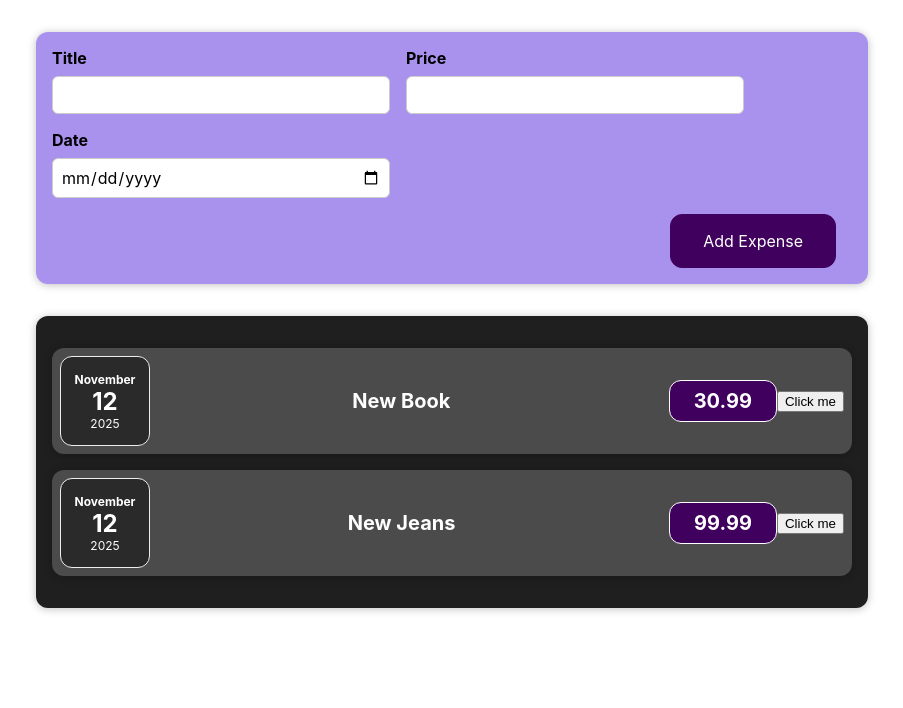
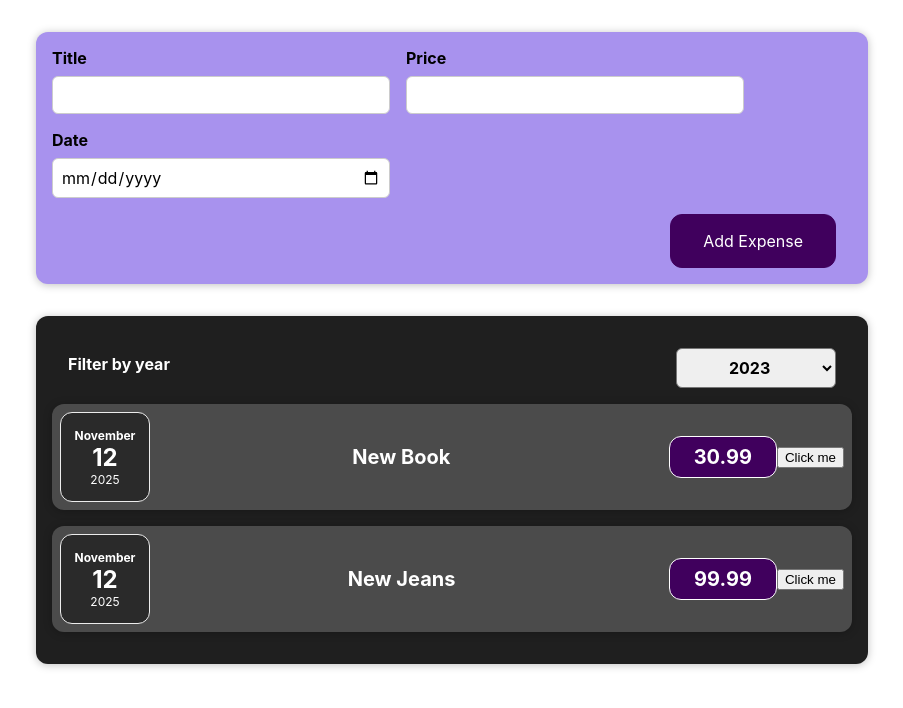
Before and after one commit to matssaaren/expenses, a React (Create React App) app: page / in a window 1280 px wide. Shown: the top 708 px of the page, without its empty margins (188-1091 px from the left). Built offline with nearby package versions, Linux system fonts and the light colour scheme.

Commit message:
12. Ülesanne 4 - sisekomponendi andmete suunami

```diff
--- a/src/App.js
+++ b/src/App.js
@@ -3,18 +3,18 @@ import Expenses from './components/Expenses/Expenses'
 import NewExpense from './components/NewExpense/NewExpense'
 function App() {
   // Pooleli 7. Komponentide kompositsioon ja failis Card.js
-  const expenses = [
+  const DUMMY_EXPENSES = [
     {
       key: 1,
       date: new Date(2025, 10, 12),
       title: 'New Book',
-      price: 30.99
+      amount: 30.99
     },
     {
       key: 2,
       date: new Date(2025, 10, 12),
       title: 'New Jeans',
-      price: 99.99
+      amount: 99.99
     }
   ]
 
@@ -26,7 +26,7 @@ function App() {
   return (
     <div className="App">
       <NewExpense onAddExpense={addExpenseHandler}/>
-      <Expenses expenses={expenses} />
+      <Expenses expenses={DUMMY_EXPENSES} />
     </div>
   );
 }
--- a/src/components/Expenses/ExpenseItem.js
+++ b/src/components/Expenses/ExpenseItem.js
@@ -19,7 +19,7 @@ const ExpenseItem = (props) => {
             <ExpenseDate date={props.ExpenseData.date}/>
             <div className='expense-item__description'>
                 <h2>{title}</h2>
-                <div className='expense-item__price'>{props.ExpenseData.price}</div>
+                <div className='expense-item__price'>{props.ExpenseData.amount}</div>
             </div>
             <button onClick={clickHandler}>Click me</button>
         </Card>
--- a/src/components/Expenses/Expenses.js
+++ b/src/components/Expenses/Expenses.js
@@ -1,11 +1,21 @@
 import ExpenseItem from './ExpenseItem';
 import './Expenses.css'
 import Card from '../UI/Card'
+import ExpensesFilter from './ExpensesFilter';
+import { useState } from 'react';
+
 const Expenses = (props) => {
 
+    const [filteredYear, setFilteredYear] = useState('2023');
+
+    const filterChangeHandler = (selectedYear) => {
+        setFilteredYear(selectedYear)
+        console.log('Selected Year is ' + selectedYear)
+    }
 
     return (
         <Card className="expenses">
+            <ExpensesFilter selected={filteredYear} onChangeFilter={filterChangeHandler}/>
             {props.expenses.map((expense) => (
                 <ExpenseItem ExpenseData={expense}/>
         ))}
--- /dev/null
+++ b/src/components/Expenses/ExpensesFilter.css
@@ -0,0 +1,24 @@
+.expenses-filter {
+    color: white;
+    padding: 0 1rem;
+}
+
+.expenses-filter__control {
+    display: flex;
+    width: 100%;
+    align-items: center;
+    justify-content: space-between;
+    margin: 1rem 0;
+}
+
+.expenses-filter label {
+    font-weight: bold;
+    margin-bottom: 0.5rem;
+}
+
+.expenses-filter select {
+    font: inherit;
+    padding: 0.5rem 3rem;
+    font-weight: bold;
+    border-radius: 6px;
+}
--- /dev/null
+++ b/src/components/Expenses/ExpensesFilter.js
@@ -0,0 +1,24 @@
+import React from 'react';
+
+import './ExpensesFilter.css';
+
+const ExpensesFilter = (props) => {
+    const dropdownChangeHandler = (event) => {
+        props.onChangeFilter(event.target.value);
+    }
+
+    return (
+        <div className='expenses-filter'>
+            <div className='expenses-filter__control'>
+                <label>Filter by year</label>
+                <select value={props.selected} onChange={dropdownChangeHandler}>
+                    <option value='2023'>2023</option>
+                    <option value='2024'>2024</option>
+                    <option value='2025'>2025</option>
+                </select>
+            </div>
+        </div>
+    );
+};
+
+export default ExpensesFilter;
--- a/src/components/NewExpense/ExpenseForm.js
+++ b/src/components/NewExpense/ExpenseForm.js
@@ -4,27 +4,28 @@ import './ExpenseForm.css'
 const ExpenseForm = (props) => {
 
     const [enteredTitle, setEnteredTitle] = useState('')
-    const [enteredPrice, setEnteredPrice] = useState('')
+    const [enteredAmount, setEnteredAmount] = useState('')
     const [enteredDate, setEnteredDate] = useState('')
     const submitHandler = (event) => {
         event.preventDefault()
         console.log('Form submited!')
         const expenseData = {
             title: enteredTitle,
-            price: enteredPrice,
+            amount: enteredAmount,
             date: enteredDate
         }
         props.onSaveExpenseData(expenseData)
         setEnteredTitle('')
-        setEnteredPrice('')
+        setEnteredAmount('')
         setEnteredDate('')
+
 
     }
     const titleChangeHandler = (event) => {
         setEnteredTitle(event.target.value)
     }
-    const priceChangeHandler = (event) => {
-        setEnteredPrice(event.target.value)
+    const amountChangeHandler = (event) => {
+        setEnteredAmount(event.target.value)
     }
     const dateChangeHandler = (event) => {
         setEnteredDate(event.target.value)
@@ -43,7 +44,7 @@ const ExpenseForm = (props) => {
         <div className="new-expense__control">
           <label>Price</label>
           <input
-            type="number" min="0.01" bstep="0.01" onChange={priceChangeHandler} value={enteredPrice}/>
+            type="number" min="0.01" bstep="0.01" onChange={amountChangeHandler} value={enteredAmount}/>
         </div>
         <div className="new-expense__control">
           <label>Date</label>
```
